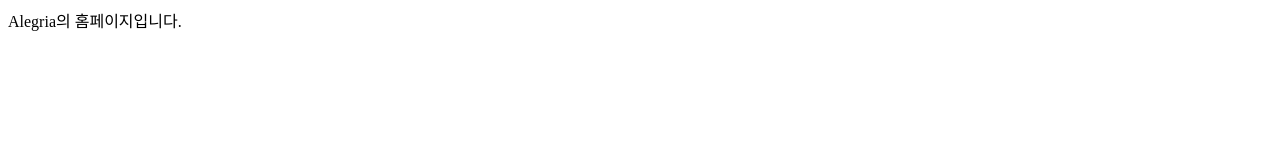
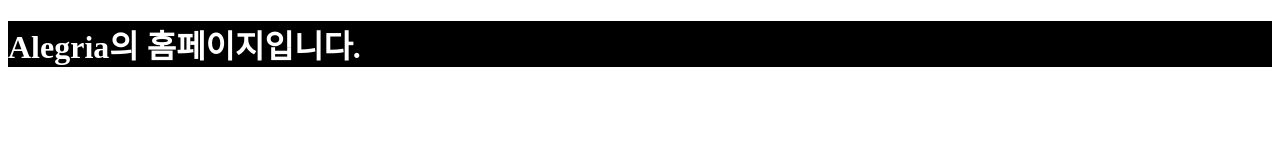
Before and after one commit to yechan0131/web26-2-a05, a plain HTML site: page html_classA/index.html in a window 1280 px wide. Drawn offline with Linux system fonts and the light colour scheme.

Commit message:
Add h1 tag to index.html for homepage title

```diff
--- a/html_classA/index.html
+++ b/html_classA/index.html
@@ -12,7 +12,7 @@
     </style>
 </head>
 <body>
-    Alegria의 홈페이지입니다.
+    <h1>Alegria의 홈페이지입니다.</h1>
 
 </body>
 </html>
```
